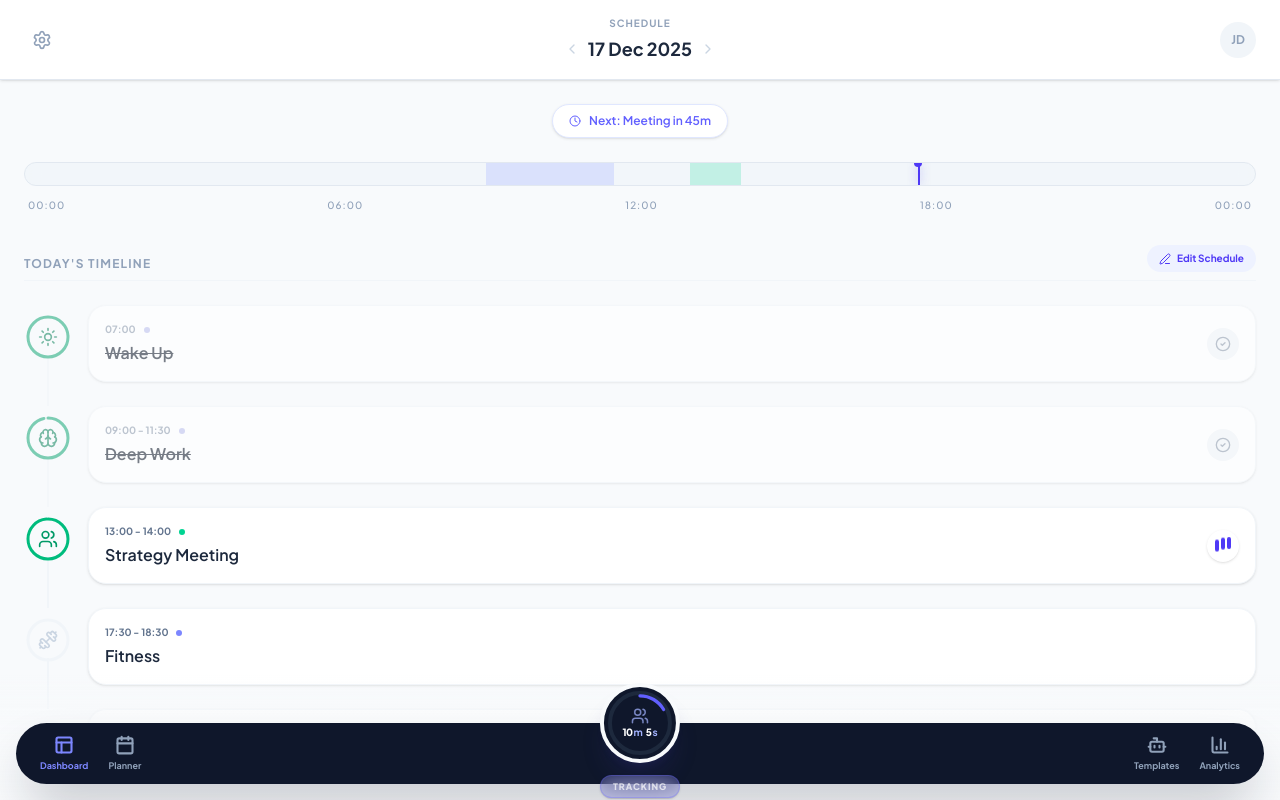
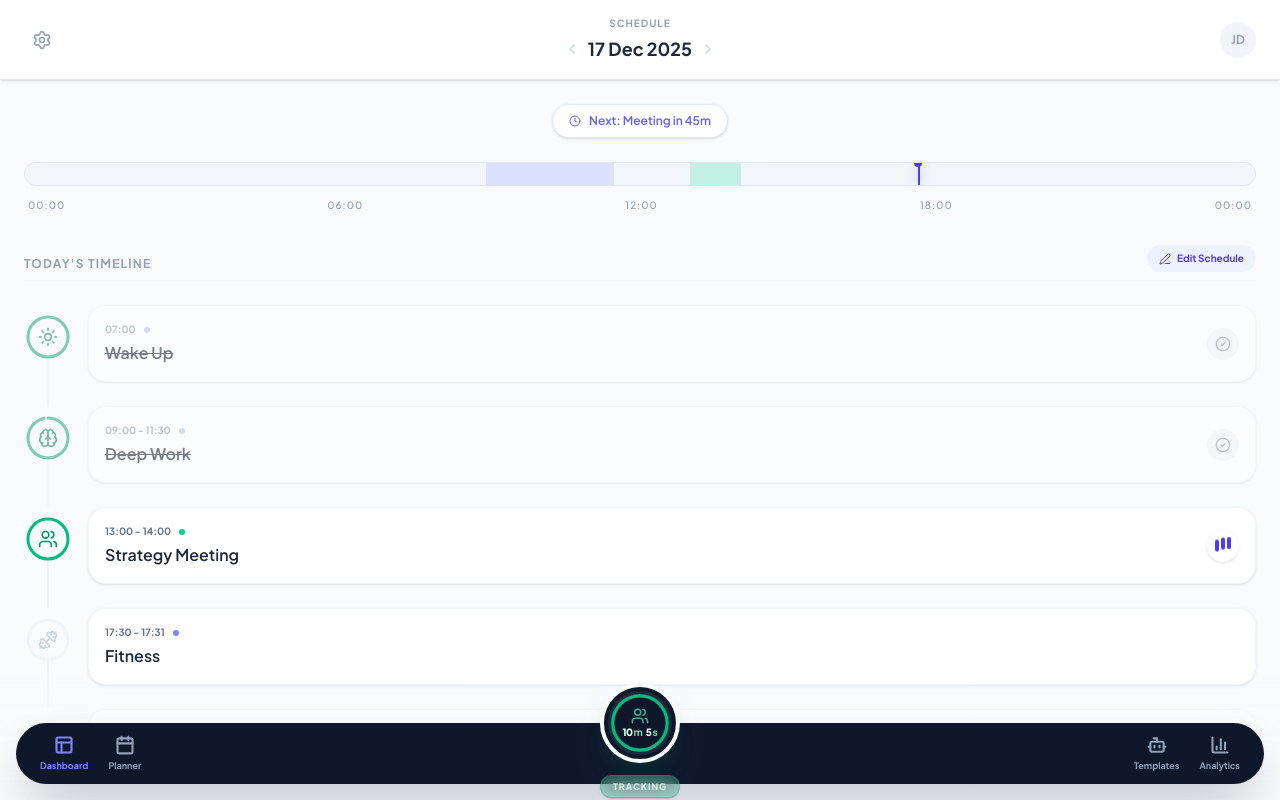
Before and after one commit to kysing02/integrity-app, a Next.js app: page / in a window 1280 px wide. Built offline with nearby package versions, Linux system fonts and the light colour scheme.

Commit message:
Implements simple timer

```diff
--- a/src/app/page.tsx
+++ b/src/app/page.tsx
@@ -43,15 +43,17 @@ const parseDurationToSeconds = (timeStr: string): number => {
 // --- Initial Data ---
 const INITIAL_SCHEDULE: TaskItem[] = [
   { id: 's1', title: "Wake Up", timeRange: "07:00", score: 100, status: "completed", category: "CONSISTENCY", icon: Sun, elapsedSeconds: 0 },
-  { id: 's2', title: "Deep Work", timeRange: "09:00 - 11:30", score: 96, status: "completed", category: "CONSISTENCY", icon: Brain, elapsedSeconds: 9000 }, // Example: Completed full time
-  { id: 's3', title: "Strategy Meeting", timeRange: "13:00 - 14:00", score: 98, status: "in_progress", category: "EFFICIENCY", icon: Users, elapsedSeconds: 600 }, // 10 mins in
-  { id: 's4', title: "Fitness", timeRange: "17:30 - 18:30", score: 0, status: "pending", category: "CONSISTENCY", icon: Dumbbell, elapsedSeconds: 0 },
+  { id: 's2', title: "Deep Work", timeRange: "09:00 - 11:30", score: 96, status: "completed", category: "CONSISTENCY", icon: Brain, elapsedSeconds: 9000 },
+  { id: 's3', title: "Strategy Meeting", timeRange: "13:00 - 14:00", score: 98, status: "in_progress", category: "EFFICIENCY", icon: Users, elapsedSeconds: 600 },
+  // UPDATED: Shortened time for debug
+  { id: 's4', title: "Fitness", timeRange: "17:30 - 17:31", score: 0, status: "pending", category: "CONSISTENCY", icon: Dumbbell, elapsedSeconds: 0 },
   { id: 's5', title: "Sleep", timeRange: "23:00", score: 0, status: "pending", category: "CONSISTENCY", icon: Moon, elapsedSeconds: 0 }
 ];
 
 const INITIAL_DAILY: TaskItem[] = [
-  { id: 'd1', title: "Study", timeRange: "1h 30m", score: 45, status: 'pending', category: 'CONSISTENCY', icon: Pencil, isDaily: true, elapsedSeconds: 2700 }, // 45 mins done
-  { id: 'd2', title: "Read", timeRange: "45m", score: 20, status: 'pending', category: 'CONSISTENCY', icon: BookOpen, isDaily: true, elapsedSeconds: 540 }, // 9 mins done
+  { id: 'd1', title: "Study", timeRange: "1h 30m", score: 45, status: 'pending', category: 'CONSISTENCY', icon: Pencil, isDaily: true, elapsedSeconds: 2700 },
+  // UPDATED: Shortened time for debug
+  { id: 'd2', title: "Read", timeRange: "1m", score: 20, status: 'pending', category: 'CONSISTENCY', icon: BookOpen, isDaily: true, elapsedSeconds: 0 },
   { id: 'd3', title: "Tidy Room", timeRange: "30m", score: 0, status: 'pending', category: 'EFFICIENCY', icon: Brush, isDaily: true, elapsedSeconds: 0 },
 ];
 
@@ -215,9 +217,14 @@ export default function Dashboard() {
   const orbHours = Math.floor(activeElapsed / 3600);
   const orbMinutes = Math.floor((activeElapsed % 3600) / 60);
   const orbSeconds = activeElapsed % 60; // NEW: Calculate seconds
+  // --- VISUAL THEME LOGIC ---
+  const isEfficiency = activeTask?.category === 'EFFICIENCY';
 
-  // Calculate Progress Percentage for Orb Ring
-  const orbProgress = activeTotalSeconds > 0 ? (activeElapsed / activeTotalSeconds) * 213 : 0; // 213 is strokeDasharray
+  // Colors
+  const orbRingColor = isEfficiency ? 'text-emerald-500' : 'text-indigo-500';
+  const orbTextColor = isEfficiency ? 'text-emerald-300' : 'text-indigo-300';
+  const orbShadowColor = isEfficiency ? 'shadow-emerald-900/20' : 'shadow-indigo-900/20';
+  const orbPillColor = isEfficiency ? 'bg-emerald-500/20 border-emerald-500/30' : 'bg-indigo-500/20 border-indigo-500/30';
 
   return (
     <main className="h-full w-full bg-slate-50 text-slate-900 font-sans relative overflow-hidden flex flex-col">
@@ -372,7 +379,8 @@ export default function Dashboard() {
                 <div className="grid grid-cols-4 gap-4">
                   {hasSchedule && dailyActions.map((action, index) => {
                     const totalSecs = parseDurationToSeconds(action.timeRange);
-                    const progressPct = totalSecs > 0 ? (action.elapsedSeconds / totalSecs) * 100 : 0;
+                    const rawProgress = totalSecs > 0 ? (action.elapsedSeconds / totalSecs) * 100 : 0;
+                    const progressPct = Math.min(rawProgress, 100);
 
                     return (
                       <TaskCircle
@@ -439,52 +447,73 @@ export default function Dashboard() {
                 <span className="text-[9px] font-bold">Analytics</span>
               </button>
             </div>
-            {/* THE COMMAND ORB - LIVE DATA */}
+            {/* THE COMMAND ORB */}
             <div className="absolute left-1/2 -top-10 -translate-x-1/2 flex flex-col items-center z-50">
-              <div className="relative w-20 h-20 rounded-full bg-slate-900 border-4 border-slate-50 shadow-xl shadow-indigo-900/20 flex items-center justify-center mb-3">
+              <div className={`relative w-20 h-20 rounded-full bg-slate-900 border-4 border-slate-50 shadow-xl ${orbShadowColor} flex items-center justify-center mb-3`}>
                 <div className="absolute inset-1 rounded-full border-4 border-slate-800" />
                 <svg className="absolute inset-0 transform -rotate-90 w-full h-full p-1" viewBox="0 0 80 80">
                     <circle cx="40" cy="40" r="34" stroke="transparent" strokeWidth="4" fill="none" />
-                    <circle
-                      cx="40" cy="40" r="34" stroke="currentColor" strokeWidth="4" fill="none"
-                      strokeDasharray="213"
-                      // LIVE PROGRESS
-                      strokeDashoffset={activeTask ? (213 - orbProgress) : 213}
-                      className={`${activeTask ? 'text-indigo-500' : 'text-slate-700'} transition-all duration-1000 ease-in-out`}
-                      strokeLinecap="round"
-                    />
+                    {/* PROGRESS RING */}
+                    {(() => {
+                        const circumference = 213;
+                        // For Efficiency: Always 100% (dashOffset = 0)
+                        // For Consistency: Calculate normal progress
+                        let dashOffset = 213; // Default empty
+
+                        if (activeTask) {
+                          if (isEfficiency) {
+                            dashOffset = 0; // 100% Filled
+                          } else {
+                            const rawProgress = activeTotalSeconds > 0 ? (activeElapsed / activeTotalSeconds) * circumference : 0;
+                            const clampedProgress = Math.min(rawProgress, circumference);
+                            dashOffset = circumference - clampedProgress;
+                          }
+                        }
+
+                        return (
+                          <circle
+                            cx="40" cy="40" r="34" stroke="currentColor" strokeWidth="4" fill="none"
+                            strokeDasharray={circumference}
+                            strokeDashoffset={Math.max(0, dashOffset)}
+                            className={`${activeTask ? orbRingColor : 'text-slate-700'} transition-all duration-1000 ease-in-out`}
+                            strokeLinecap="round"
+                          />
+                        );
+                    })()}
                 </svg>
+
                 <div className="relative flex flex-col items-center justify-center text-white z-20 mt-0.5">
                     {activeTask ? (
-                      <activeTask.icon size={18} className="text-indigo-300 animate-pulse" />
+                      <activeTask.icon size={18} className={`${orbTextColor} animate-pulse`} />
                     ) : (
                       <Play size={18} className="text-slate-500" />
                     )}
 
                     {activeTask ? (
                       <div className="flex items-baseline gap-[1px]">
-                        {/* LIVE HOURS & MINUTES */}
                         {/* HOURS */}
                         {orbHours > 0 && (
                           <>
                             <span className="text-[10px] font-black tracking-tighter">{orbHours}</span>
-                            <span className="text-[10px] font-bold text-indigo-300 mr-0.5">h</span>
+                            <span className={`text-[10px] font-bold ${orbTextColor} mr-0.5`}>h</span>
                           </>
                         )}
                         {/* MINUTES */}
                         <span className="text-[10px] font-black tracking-tighter">{orbMinutes}</span>
-                        <span className="text-[10px] font-bold text-indigo-300 mr-0.5">m</span>
+                        <span className={`text-[10px] font-bold ${orbTextColor} mr-0.5`}>m</span>
 
-                        {/* SECONDS (NEW) */}
+                        {/* SECONDS */}
                         <span className="text-[10px] font-black tracking-tighter">{orbSeconds}</span>
-                        <span className="text-[10px] font-bold text-indigo-300">s</span>
+                        <span className={`text-[10px] font-bold ${orbTextColor}`}>s</span>
                       </div>
                     ) : (
                       <span className="text-[10px] font-bold text-slate-500">IDLE</span>
                     )}
                 </div>
               </div>
-              <div className={`px-3 py-1 rounded-full shadow-sm backdrop-blur-md border ${activeTask ? 'bg-indigo-500/20 border-indigo-500/30' : 'bg-slate-800/50 border-slate-700'}`}>
+
+              {/* LABEL */}
+              <div className={`px-3 py-1 rounded-full shadow-sm backdrop-blur-md border ${activeTask ? orbPillColor : 'bg-slate-800/50 border-slate-700'}`}>
                  <span className={`text-[9px] font-black uppercase tracking-widest block ${activeTask ? 'text-white animate-pulse' : 'text-white'}`}>
                    {activeTask ? 'Tracking' : 'Ready'}
                  </span>
```
